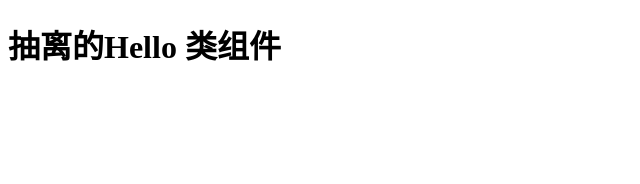
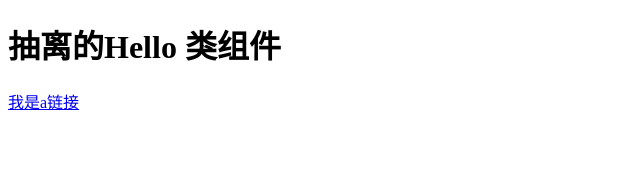
Before and after one commit to adjfks/react-learning, a React (Create React App) app in the folder packages/my-app/: page / in a window 1280 px wide. Shown: the top 184 px of the page, without its empty margins (0-640 px from the left). Built offline with nearby package versions, Linux system fonts and the light colour scheme.

Commit message:
add: 事件处理及事件对象

```diff
--- a/packages/my-app/src/Hello.js
+++ b/packages/my-app/src/Hello.js
@@ -1,8 +1,11 @@
 import React from 'react'
 
 class Hello extends React.Component {
+  handleClick() {
+    console.log('click事件触发了')
+  }
   render() {
-    return <h1>抽离的Hello 类组件</h1>
+    return <h1 onClick={this.handleClick}>抽离的Hello 类组件</h1>
   }
 }
 
--- a/packages/my-app/src/index.js
+++ b/packages/my-app/src/index.js
@@ -2,9 +2,23 @@ import React from 'react'
 import ReactDOM from 'react-dom'
 
 import Hello from './Hello'
+
+const Hi = () => {
+  const handleClick = (e) => {
+    e.preventDefault()
+    console.log('hi')
+  }
+
+  return (
+    <a href="https://www.yuque.com/dashboard/books" onClick={handleClick}>
+      我是a链接
+    </a>
+  )
+}
 const main = (
   <div>
     <Hello />
+    <Hi />
   </div>
 )
 ReactDOM.render(main, document.getElementById('root'))
```
